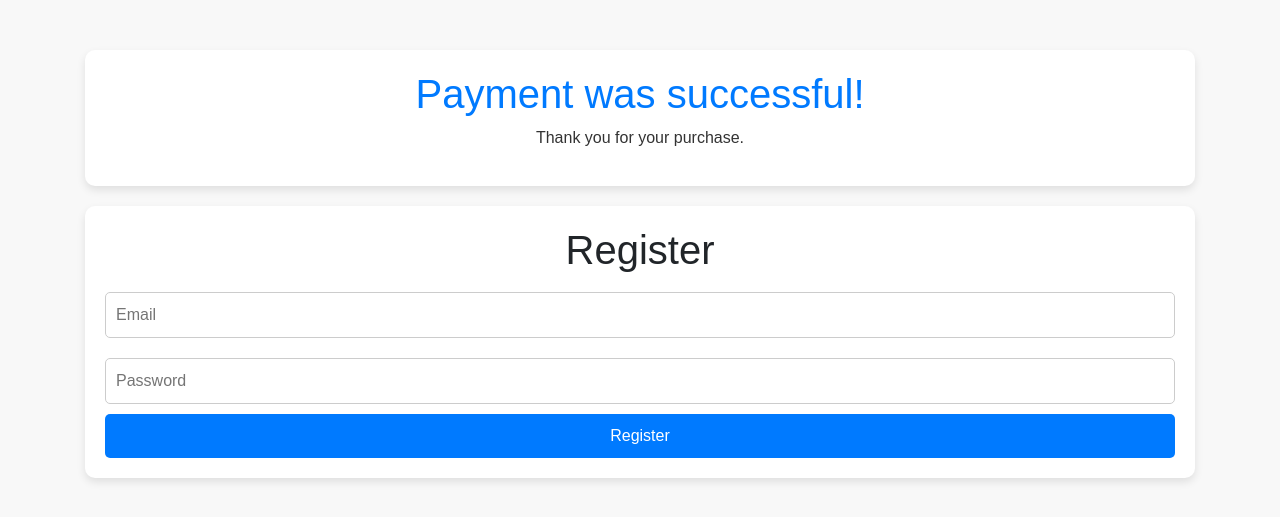
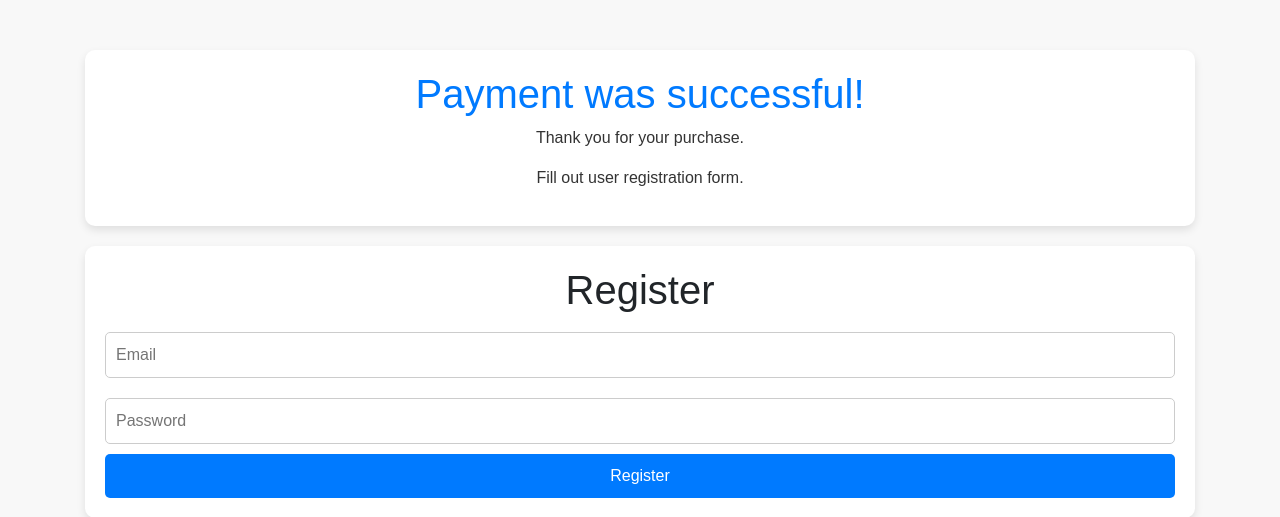
Before and after one commit to Vestenkjaer/Rater, a Flask app: template templates/success.html in a window 1280 px wide. Shown: the top 517 px of the page. Run offline with Flask 3, Linux system fonts and the light colour scheme; the template is opened without the code that fills it, so the values that code supplies are empty; parts of the project's set-up code (start-up, migrations or seed data) failed here and were passed over; some libraries are stand-ins or nearby versions.

Commit message:
success.html

```diff
--- a/templates/success.html
+++ b/templates/success.html
@@ -78,6 +78,7 @@
     <div class="success-message">
       <h1>Payment was successful!</h1>
       <p>Thank you for your purchase.</p>
+      <p>Fill out user registration form.</p>
     </div>
 
     <div class="registration-form">
```
